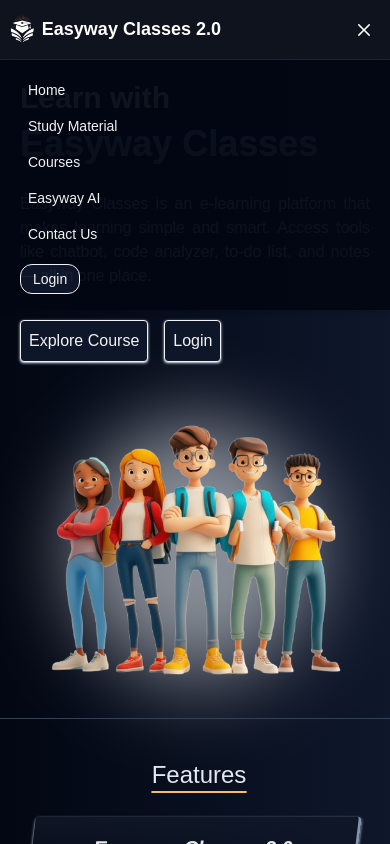
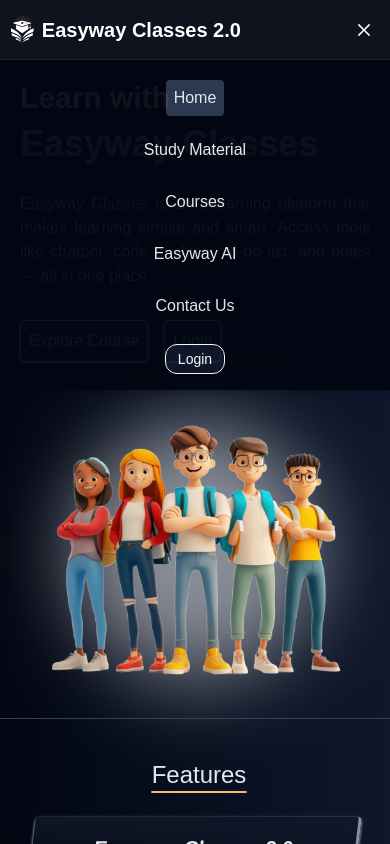
Before and after one commit to AkshatJain05/Easyway-Classes-2.0, a React (Vite) app: page / in a window 390 px wide. Both pictures are taken after a click on the button "Menu". Shown: the top 844 px of the page. Built offline with nearby package versions, Linux system fonts and the light colour scheme.

Commit message:
Update Nav.jsx

```diff
--- a/src/component/Nav.jsx
+++ b/src/component/Nav.jsx
@@ -2,19 +2,42 @@
 import { FaBarsStaggered } from "react-icons/fa6";
 import { RxCross2 } from "react-icons/rx";
 import logoEasyway from "../assets/logoEasyway.png";
-import { NavLink ,useNavigate} from "react-router-dom";
+import { NavLink, useNavigate } from "react-router-dom";
 
 function Nav() {
   const [open, setOpen] = useState(false);
+
+  const navList = [
+    {
+      name: "Home",
+      link: "/",
+    },
+    {
+      name: "Study Material",
+      link: "/study-material",
+    },
+    {
+      name: "Courses",
+      link: "/courses",
+    },
+    {
+      name: "Easyway AI",
+      link: "/easyway-ai",
+    },
+    {
+      name: "Contact Us",
+      link: "/contact-us",
+    },
+  ];
 
   const handleNavLinkClick = () => {
     setOpen(false); // Hide navbar when any nav link is clicked
   };
 
-  const handleLoginBtn = ()=>{
+  const handleLoginBtn = () => {
     navigate("/login");
-    setOpen(false)
-  }
+    setOpen(false);
+  };
 
   const navigate = useNavigate();
   return (
@@ -22,67 +45,34 @@
       <nav className=" text-white bg-gray-950 opacity-95  flex items-center justify-between px-2 md:px-4 lg:px-10 xl:px- py-2 border-b fixed h-15 w-full border-gray-900 transition-all z-20">
         <NavLink to="/" className="flex items-center gap-1">
           <img src={logoEasyway} className="h-8 sm:h-9 md:h-10 w-auto "></img>
-          <h1 className="font-bold text-[18px] sm:text-xl md:text-2xl mr-2">
+          <h1 className="font-bold text-xl md:text-2xl mr-2">
             Easyway Classes 2.0
           </h1>
         </NavLink>
 
         {/* Desktop Menu */}
+
         <div className="hidden lg:flex items-end gap-5 p-1.5 px-7 font-sans  transition-all">
+          {navList.map((list, index) => (
             <NavLink
-            to="/"
+              key={index}
+              to={list.link}
               className={({ isActive }) =>
                 isActive
                   ? `px-2 py-[2px] border-1 border-slate-400  rounded-full bg-slate-800 hover:bg-slate-700`
                   : null
               }
             >
-            Home
+              {list.name}
             </NavLink>
-          <NavLink
-            to="/study-material"
-            className={({ isActive }) =>
-              isActive
-                ? `px-2 py-[2px] border-1 border-slate-400  rounded-full bg-slate-800 hover:bg-slate-700`
-                : null
-            }
-          >
-            Study Material
-          </NavLink>
-          <NavLink
-            to="/courses"
-            className={({ isActive }) =>
-              isActive
-                ? `px-2 py-[2px] border-1 border-slate-400  rounded-full bg-slate-800 hover:bg-slate-700`
-                : null
-            }
-          >
-            Courses
-          </NavLink>
-          <NavLink
-            to="easyway-ai"
-            className={({ isActive }) =>
-              isActive
-                ? `px-2 py-[2px] border-1 border-slate-400  rounded-full bg-slate-800 hover:bg-slate-700`
-                : null
-            }
-          >
-            Easyway AI
-          </NavLink>
-          <NavLink
-            to="contact-us"
-            className={({ isActive }) =>
-              isActive
-                ? `px-2 py-[2px] border-1 border-slate-400  rounded-full bg-slate-800 hover:bg-slate-700`
-                : null
-            }
-          >
-            Contact Us
-          </NavLink>
+          ))}
         </div>
 
         <div className="hidden lg:flex items-center gap-8">
-          <button onClick={()=>navigate("/login")}  className="cursor-pointer  px-3 py-1 bg-slate-700 border-1 border-slate-400 hover:bg-slate-600 transition text-white rounded-sm">
+          <button
+            onClick={() => navigate("/login")}
+            className="cursor-pointer  px-3 py-1 bg-slate-700 border-1 border-slate-400 hover:bg-slate-600 transition text-white rounded-sm"
+          >
             Login
           </button>
         </div>
@@ -104,24 +94,27 @@
         <div
           className={`${
             open ? "flex" : "hidden"
-          } absolute  top-[60px] left-0 w-full bg-gray-950  shadow-md py-4 flex-col items-start gap-2 px-5 text-sm lg:hidden`}
+          } absolute  top-[60px] left-0 w-full bg-gray-950  shadow-md py-4 flex-col items-center gap-2 px-5 text-[16px] lg:hidden`}
         >
-          <NavLink to="/" onClick={handleNavLinkClick} className="block py-1 px-2 rounded hover:bg-slate-700">
-            Home
+          {navList.map((list, index) => (
+            <NavLink
+              key={index}
+              to={list.link}
+              onClick={handleNavLinkClick}
+              className={({ isActive }) =>
+                `${
+                  isActive ? "bg-slate-700" : null
+                } block m-1 py-1.5 px-2 roundedhover:bg-slate-700 opacity-95 rounded-sm`
+              }
+            >
+              {list.name}
             </NavLink>
-          <NavLink to="/study-material" onClick={handleNavLinkClick}  className="block py-1 px-2 rounded hover:bg-slate-700">
-            Study Material
-          </NavLink>
-          <NavLink to="/courses" onClick={handleNavLinkClick}  className="block py-1 px-2 rounded hover:bg-slate-700">
-            Courses
-          </NavLink>
-          <NavLink to="easyway-ai" onClick={handleNavLinkClick}  className="block py-1 px-2 rounded hover:bg-slate-700">
-            Easyway AI
-          </NavLink>
-          <NavLink to="contact-us" onClick={handleNavLinkClick}  className="block py-1 px-2 rounded hover:bg-slate-700">
-            Contact Us
-          </NavLink>
-          <button onClick={handleLoginBtn} className="cursor-pointer px-3 py-1 mt-2 bg-slate-900 hover:bg-slate-500 transition text-white rounded-xl border-1 border-white text-sm">
+          ))}
+
+          <button
+            onClick={handleLoginBtn}
+            className="cursor-pointer px-3 py-1 mt-2 bg-slate-900 hover:bg-slate-500 transition text-white rounded-xl border-1 border-white text-sm"
+          >
             Login
           </button>
         </div>
```
Lines whose indentation alone changed are shown as unchanged.
